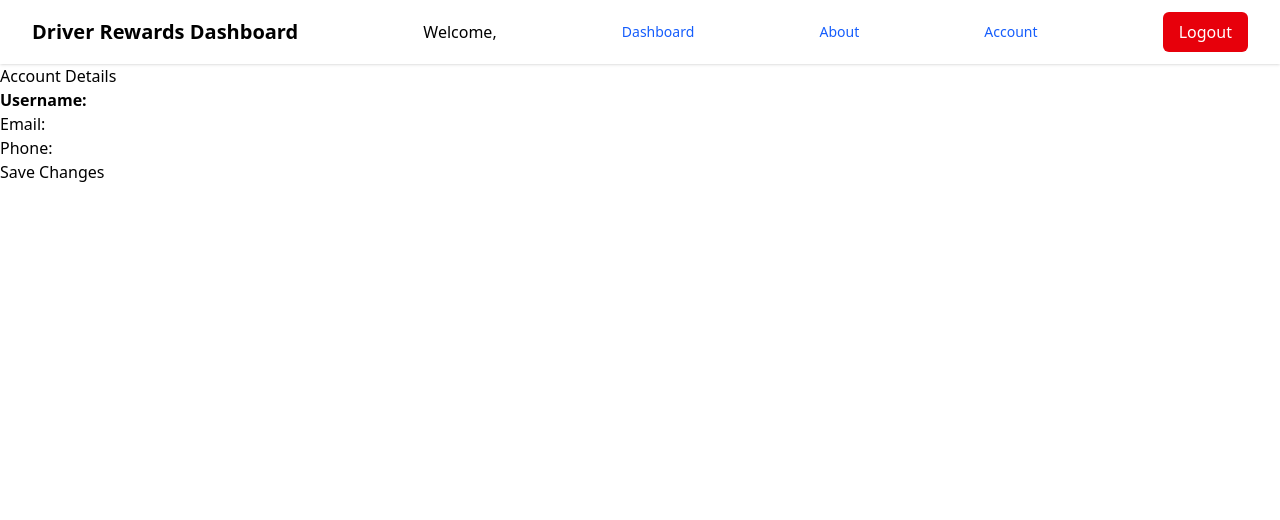
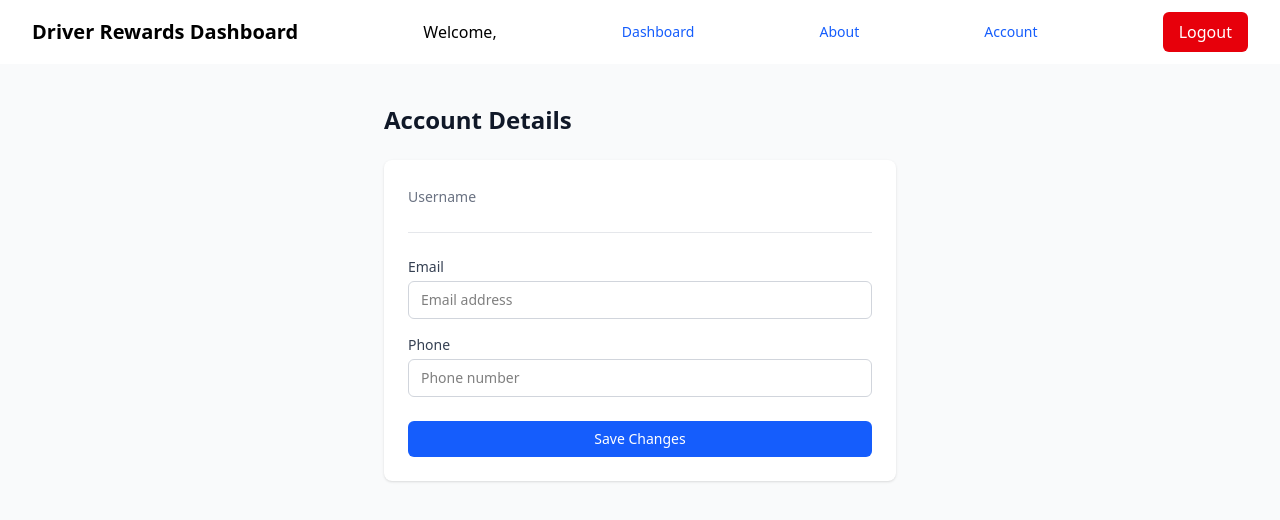
Before and after one commit to jpugmire/S26-CPSC4910-Team06, a Next.js app: page /account in a window 1280 px wide. Shown: the top 520 px of the page. Built offline with nearby package versions, Linux system fonts and the light colour scheme; no server answers.

Commit message:
add styling to account page

```diff
--- a/app/account/[userId]/page.tsx
+++ b/app/account/[userId]/page.tsx
@@ -139,20 +139,25 @@
       setError("Failed to update 2FA setting")
     }
   }
+
   if (loading) {
     return (
       <>
         <Navbar />
-        <p>Loading...</p>
+        <div className="flex items-center justify-center min-h-screen">
+          <p className="text-gray-500">Loading...</p>
+        </div>
       </>
     )
   }
 
-  if (error) {
+  if (error && !user) {
     return (
       <>
         <Navbar />
-        <p>{error}</p>
+        <div className="flex items-center justify-center min-h-screen">
+          <p className="text-red-500">{error}</p>
+        </div>
       </>
     )
   }
@@ -161,7 +166,9 @@
     return (
       <>
         <Navbar />
-        <p>User not found.</p>
+        <div className="flex items-center justify-center min-h-screen">
+          <p className="text-gray-500">User not found.</p>
+        </div>
       </>
     )
   }
@@ -169,65 +176,103 @@
   return (
     <>
       <Navbar />
+      <div className="min-h-screen bg-gray-50 py-10 px-4">
+        <div className="max-w-lg mx-auto">
+          <h1 className="text-2xl font-bold text-gray-900 mb-6">Account Details</h1>
+
+          {error && (
+            <div className="mb-4 p-3 bg-red-50 border border-red-200 rounded-md">
+              <p className="text-sm text-red-600">{error}</p>
+            </div>
+          )}
+
+          <div className="bg-white rounded-lg shadow p-6 space-y-6">
+
+            {/* Read-only info */}
+            <div className="space-y-3">
               <div>
-        <h1>Account Details</h1>
-
-        <p>
-          <strong>Username:</strong> {user.Username}
-        </p>
+                <span className="text-sm font-medium text-gray-500">Username</span>
+                <p className="mt-1 text-gray-900 font-medium">{user.Username}</p>
+              </div>
 
               {user.User_Type !== "D" && user.Org_Name && (
-          <p>
-            <strong>Organization:</strong> {user.Org_Name}
-          </p>
+                <div>
+                  <span className="text-sm font-medium text-gray-500">Organization</span>
+                  <p className="mt-1 text-gray-900 font-medium">{user.Org_Name}</p>
+                </div>
               )}
+            </div>
 
+            <hr className="border-gray-200" />
+
+            {/* Editable fields */}
+            <div className="space-y-4">
               <div>
-          <label>Email:</label>
-          <input value={email} onChange={(e) => setEmail(e.target.value)} />
+                <label className="block text-sm font-medium text-gray-700 mb-1">Email</label>
+                <input
+                  value={email}
+                  onChange={(e) => setEmail(e.target.value)}
+                  className="w-full border border-gray-300 rounded-md px-3 py-2 text-sm focus:outline-none focus:ring-2 focus:ring-blue-500"
+                  placeholder="Email address"
+                />
               </div>
 
               <div>
-          <label>Phone:</label>
-          <input value={phone} onChange={(e) => setPhone(e.target.value)} />
+                <label className="block text-sm font-medium text-gray-700 mb-1">Phone</label>
+                <input
+                  value={phone}
+                  onChange={(e) => setPhone(e.target.value)}
+                  className="w-full border border-gray-300 rounded-md px-3 py-2 text-sm focus:outline-none focus:ring-2 focus:ring-blue-500"
+                  placeholder="Phone number"
+                />
+              </div>
             </div>
 
-        <button onClick={handleSave} disabled={saving}>
+            <button
+              onClick={handleSave}
+              disabled={saving}
+              className="w-full bg-blue-600 hover:bg-blue-700 disabled:opacity-50 text-white text-sm font-medium py-2 px-4 rounded-md transition-colors"
+            >
               {saving ? "Saving..." : "Save Changes"}
             </button>
 
-        <div style={{ marginTop: "1.5rem", paddingTop: "1rem", borderTop: "1px solid #ccc" }}>
-          <h3>Two-Factor Authentication</h3>
-          <p style={{ fontSize: "0.875rem", color: "#6b7280" }}>
+            <hr className="border-gray-200" />
+
+            {/* 2FA */}
+            <div>
+              <h3 className="text-sm font-medium text-gray-700 mb-1">Two-Factor Authentication</h3>
+              <p className="text-sm text-gray-500 mb-3">
                 When enabled, you will be emailed a verification code each time you log in.
               </p>
               <button
                 onClick={handleToggle2FA}
-            style={{
-              marginTop: "0.5rem",
-              backgroundColor: twoFactorEnabled ? "#dc2626" : "#2563eb",
-              color: "white",
-              padding: "0.5rem 1rem",
-              borderRadius: "0.25rem",
-              border: "none",
-              cursor: "pointer",
-            }}
+                className={`text-sm font-medium py-2 px-4 rounded-md transition-colors text-white ${
+                  twoFactorEnabled
+                    ? "bg-red-600 hover:bg-red-700"
+                    : "bg-blue-600 hover:bg-blue-700"
+                }`}
               >
                 {twoFactorEnabled ? "Disable 2FA" : "Enable 2FA"}
               </button>
             </div>
 
+            {/* Driver orgs */}
             {user.User_Type === "D" && user.joinedOrganizations && user.joinedOrganizations.length > 0 && (
-          <div style={{ marginTop: "2rem", paddingTop: "1rem", borderTop: "1px solid #ccc" }}>
-            <h3>Your Organizations</h3>
-            <ul style={{ listStyle: "none", padding: 0 }}>
+              <>
+                <hr className="border-gray-200" />
+                <div>
+                  <h3 className="text-sm font-medium text-gray-700 mb-3">Your Organizations</h3>
+                  <ul className="space-y-2">
                     {user.joinedOrganizations.map((org) => (
-                <li key={org.Org_ID} style={{ marginBottom: "0.5rem", display: "flex", alignItems: "center", gap: "1rem" }}>
-                  <span><strong>{org.Org_Name}</strong></span>
+                      <li
+                        key={org.Org_ID}
+                        className="flex items-center justify-between py-2 px-3 bg-gray-50 rounded-md"
+                      >
+                        <span className="text-sm font-medium text-gray-900">{org.Org_Name}</span>
                         <button
                           onClick={() => handleLeave(org.Org_ID, org.Org_Name)}
                           disabled={leaving}
-                    style={{ backgroundColor: "#dc2626", color: "white", padding: "0.25rem 0.75rem", borderRadius: "0.25rem", border: "none", cursor: "pointer" }}
+                          className="bg-red-600 hover:bg-red-700 disabled:opacity-50 text-white text-xs font-medium py-1 px-3 rounded-md transition-colors"
                         >
                           {leaving ? "Leaving..." : "Leave"}
                         </button>
@@ -235,7 +280,10 @@
                     ))}
                   </ul>
                 </div>
+              </>
             )}
+          </div>
+        </div>
       </div>
     </>
   )
--- a/app/account/page.tsx
+++ b/app/account/page.tsx
@@ -68,49 +68,89 @@
     return (
       <>
         <Navbar />
-        <p>Loading...</p>
+        <div className="flex items-center justify-center min-h-screen">
+          <p className="text-gray-500">Loading...</p>
+        </div>
       </>
     );
 
   return (
     <>
       <Navbar />
+      <div className="min-h-screen bg-gray-50 py-10 px-4">
+        <div className="max-w-lg mx-auto">
+          <h1 className="text-2xl font-bold text-gray-900 mb-6">Account Details</h1>
+
+          <div className="bg-white rounded-lg shadow p-6 space-y-6">
+
+            {/* Read-only info */}
+            <div className="space-y-3">
               <div>
-        <h1>Account Details</h1>
-
-        <p>
-          <strong>Username:</strong> {user.Username}
-        </p>
+                <span className="text-sm font-medium text-gray-500">Username</span>
+                <p className="mt-1 text-gray-900 font-medium">{user.Username}</p>
+              </div>
 
               {user.Org_Name && (
-          <p>
-            <strong>Organization:</strong> {user.Org_Name}
-          </p>
+                <div>
+                  <span className="text-sm font-medium text-gray-500">Organization</span>
+                  <p className="mt-1 text-gray-900 font-medium">{user.Org_Name}</p>
+                </div>
               )}
+            </div>
 
+            <hr className="border-gray-200" />
+
+            {/* Editable fields */}
+            <div className="space-y-4">
               <div>
-          <label>Email:</label>
-          <input value={email} onChange={(e) => setEmail(e.target.value)} />
+                <label className="block text-sm font-medium text-gray-700 mb-1">Email</label>
+                <input
+                  value={email}
+                  onChange={(e) => setEmail(e.target.value)}
+                  className="w-full border border-gray-300 rounded-md px-3 py-2 text-sm focus:outline-none focus:ring-2 focus:ring-blue-500"
+                  placeholder="Email address"
+                />
               </div>
 
               <div>
-          <label>Phone:</label>
-          <input value={phone} onChange={(e) => setPhone(e.target.value)} />
+                <label className="block text-sm font-medium text-gray-700 mb-1">Phone</label>
+                <input
+                  value={phone}
+                  onChange={(e) => setPhone(e.target.value)}
+                  className="w-full border border-gray-300 rounded-md px-3 py-2 text-sm focus:outline-none focus:ring-2 focus:ring-blue-500"
+                  placeholder="Phone number"
+                />
+              </div>
             </div>
 
-        <button onClick={handleSave}>Save Changes</button>
+            <button
+              onClick={handleSave}
+              className="w-full bg-blue-600 hover:bg-blue-700 text-white text-sm font-medium py-2 px-4 rounded-md transition-colors"
+            >
+              Save Changes
+            </button>
 
+            {/* Leave org */}
             {user.Org_Name && (
-          <div style={{ marginTop: "2rem", paddingTop: "1rem", borderTop: "1px solid #ccc" }}>
+              <>
+                <hr className="border-gray-200" />
+                <div>
+                  <h3 className="text-sm font-medium text-gray-700 mb-1">Leave Organization</h3>
+                  <p className="text-sm text-gray-500 mb-3">
+                    You will need to apply again to rejoin.
+                  </p>
                   <button
                     onClick={handleLeave}
                     disabled={leaving}
-              style={{ backgroundColor: "#dc2626", color: "white", padding: "0.5rem 1rem", borderRadius: "0.25rem", border: "none", cursor: "pointer" }}
+                    className="bg-red-600 hover:bg-red-700 disabled:opacity-50 text-white text-sm font-medium py-2 px-4 rounded-md transition-colors"
                   >
                     {leaving ? "Leaving..." : "Leave Organization"}
                   </button>
                 </div>
+              </>
             )}
+          </div>
+        </div>
       </div>
     </>
   );
```
Lines whose indentation alone changed are shown as unchanged.
